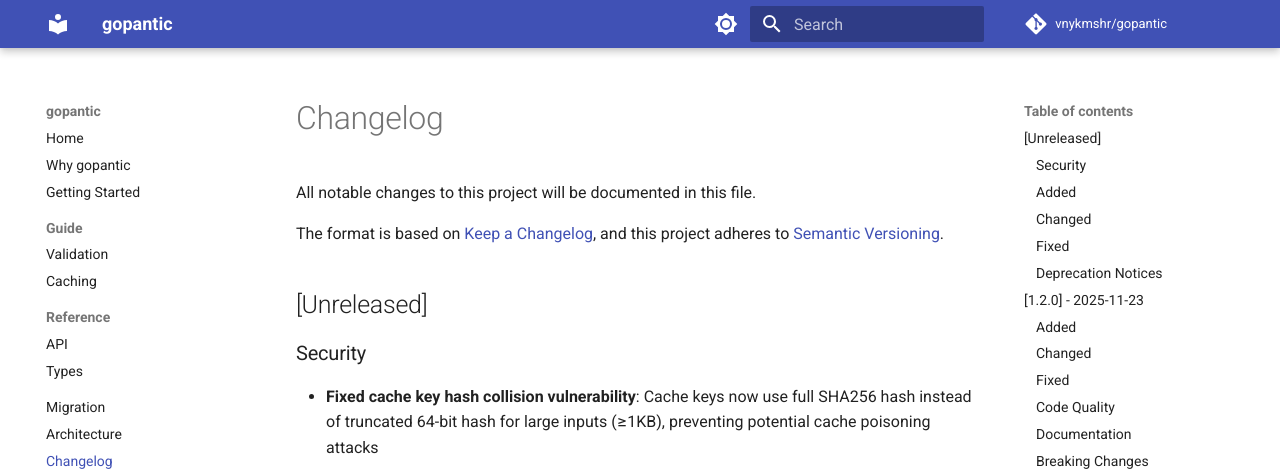
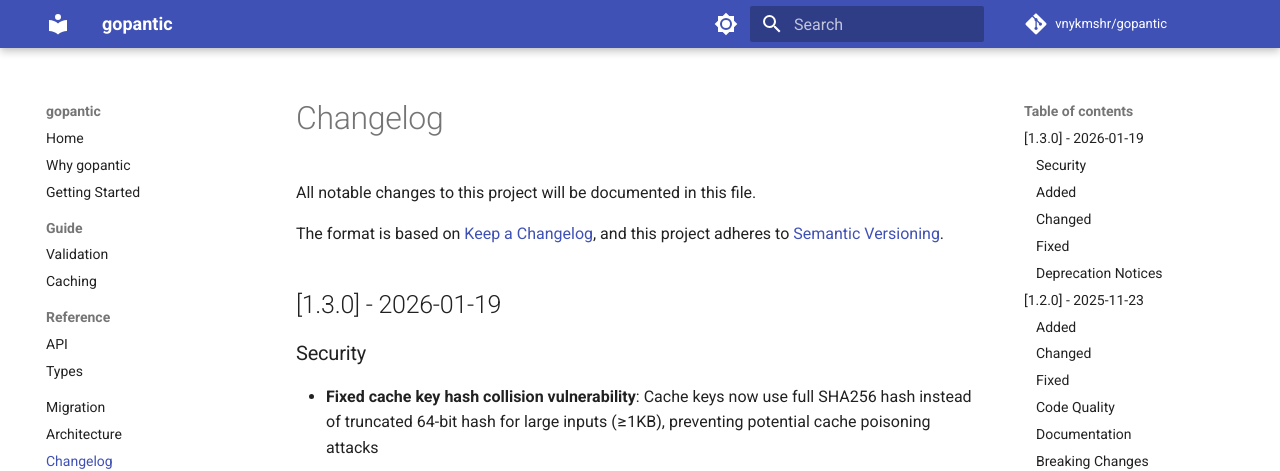
Before and after one commit to vnykmshr/gopantic, an MkDocs documentation site: the page built from docs/changelog.md, in a window 1280 px wide and 900 px high. Shown: the top 471 px of the window. Built offline with MkDocs 1.6.1 and Material for MkDocs 9.7.7, drawn with Linux system fonts in a browser that asks for light colours; comment, search, counter and statistics services are not loaded.

Commit message:
chore(release): set v1.3.0 release date

```diff
--- a/docs/changelog.md
+++ b/docs/changelog.md
@@ -5,7 +5,7 @@ All notable changes to this project will be documented in this file.
 The format is based on [Keep a Changelog](https://keepachangelog.com/en/1.0.0/),
 and this project adheres to [Semantic Versioning](https://semver.org/spec/v2.0.0.html).
 
-## [Unreleased]
+## [1.3.0] - 2026-01-19
 
 ### Security
 
```
